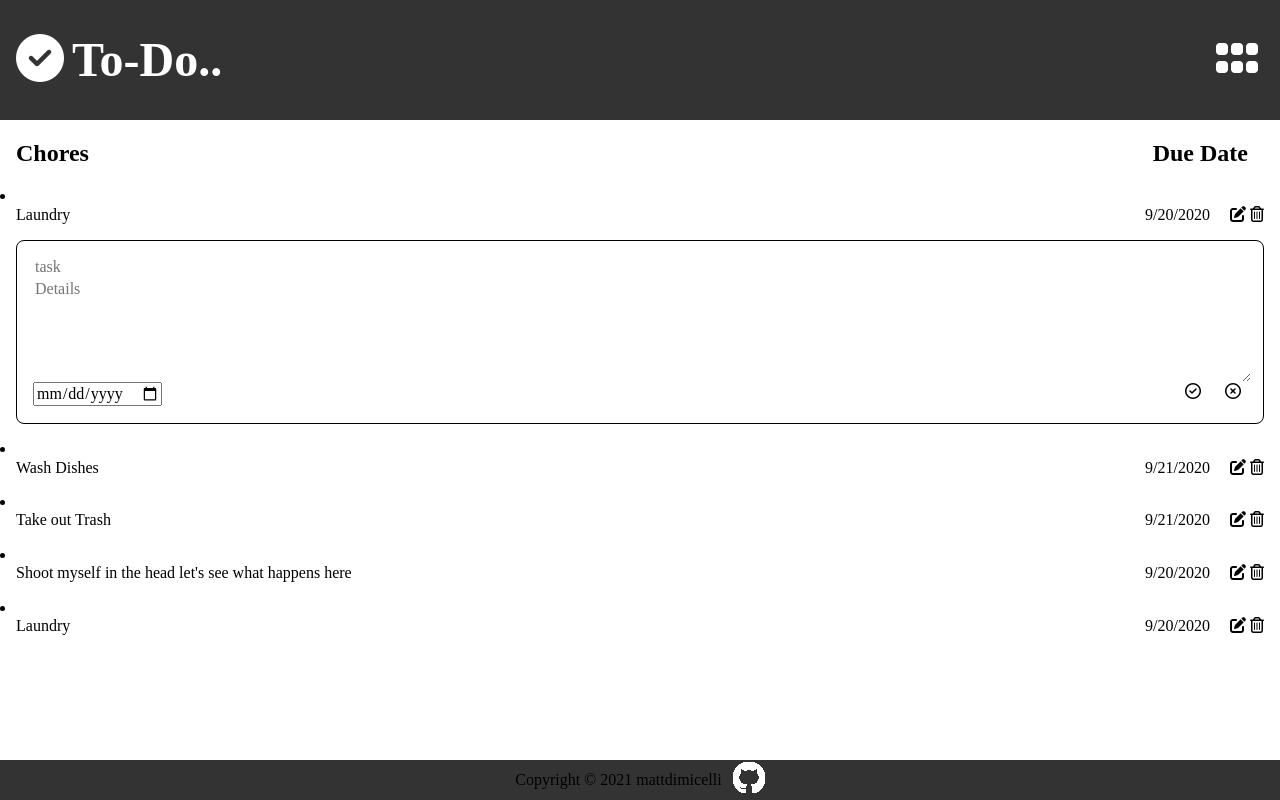
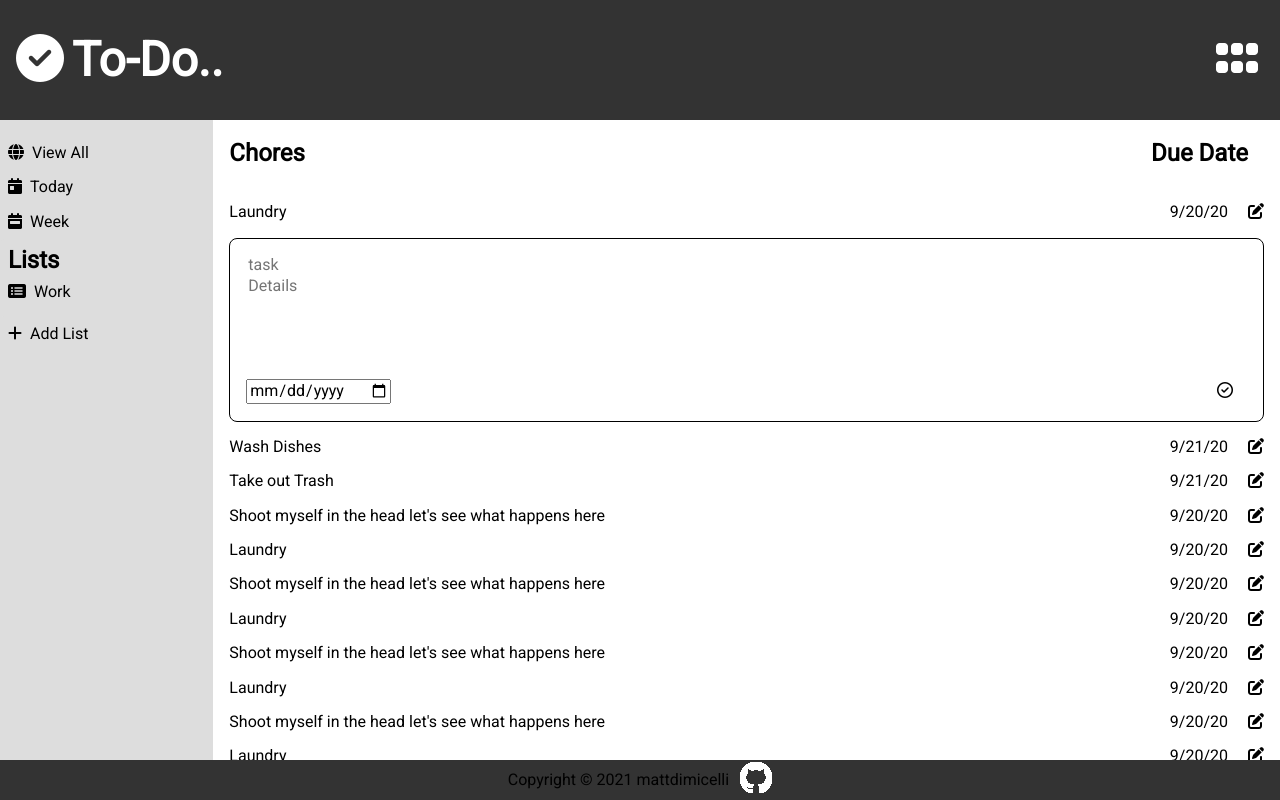
Before and after one commit to mattdimicelli/No_Framework_Todo_List_Using_BaaS, a website: page index.html in a window 1280 px wide. Drawn offline with Linux system fonts and the light colour scheme.

Commit message:
completed most styles

```diff
--- a/index.html
+++ b/index.html
@@ -6,6 +6,8 @@
     <meta charset="utf-8">
     <meta name="viewport" content="width=device-width, initial-scale=1.0">
     <title>To Do..</title>
+    <link rel="preconnect" href="https://fonts.gstatic.com">
+    <link href="https://fonts.googleapis.com/css2?family=Roboto&display=swap" rel="stylesheet">
     <script src="https://kit.fontawesome.com/5f90c49f7d.js" crossorigin="anonymous"></script>
     <link rel="stylesheet" href="styles/normalize.css" />
     <link rel="stylesheet" href="styles/styles.css" />
@@ -29,32 +31,30 @@
             </li>
             <li><i class="fas fa-plus"></i></i>Add List</li>
         </ul>
-        <div class="todo-list">
+        <div class="todo-list-wrapper">
             <div class="column-names">
                 <h2 class="list-column-name">Chores</h2>
                 <h2 class="due-date-column-name">Due Date</h2>
             </div>
+            <ul>
                 <li class="todo-item">
                     <div class="task-date-btns">
                         <span class="task">Laundry</span>
                         <div class="date-and-btns">
-                        <span class="due-date">9/20/2020</span>
+                            <span class="due-date">9/20/20</span>
                             <button class="new-note-btn">
                                 <i class="fas fa-edit"></i>
                             </button>
-                        <button class="delete-btn"><i class="far fa-trash-alt"></i></button>
+
                         </div>
                     </div>
                     <div class="task-editor">
                         <form action="" method="get" class="task-editor-form">
                             <input class="task-field" name="task" type="text" placeholder="task" />
                             <textarea class="description-field" name="description" placeholder="Details"></textarea>
-                        <div class="datepicker-addbutton-cancelbutton">
+                            <div class="datepicker-addbutton">
                                 <input class="date-picker" name="due-date" type="date" />
-                            <div class="add-cancel-buttons">
                                 <button class="add-task-btn"><i class="far fa-check-circle"></i></button>
-                                <button class="cancel-task-submission-btn"><i class="far fa-times-circle"></i></button>
-                            </div>
                             </div>
                         </form>
                     </div>
@@ -63,9 +63,9 @@
                     <div class="task-date-btns">
                         <span class="task">Wash Dishes</span>
                         <div class="date-and-btns">
-                        <span class="due-date">9/21/2020</span>
+                            <span class="due-date">9/21/20</span>
                             <button class="new-note-btn"><i class="fas fa-edit"></i></button>
-                        <button class="delete-btn"><i class="far fa-trash-alt"></i></button>
+
                         </div>
                     </div>
                 </li>
@@ -73,9 +73,9 @@
                     <div class="task-date-btns">
                         <span class="task">Take out Trash</span>
                         <div class="date-and-btns">
-                        <span class="due-date">9/21/2020</span>
+                            <span class="due-date">9/21/20</span>
                             <button class="new-note-btn"><i class="fas fa-edit"></i></button>
-                        <button class="delete-btn"><i class="far fa-trash-alt"></i></button>
+
                             <div class="date-and-btns">
                             </div>
                 </li>
@@ -83,9 +83,9 @@
                     <div class="task-date-btns">
                         <span class="task">Shoot myself in the head let's see what happens here</span>
                         <div class="date-and-btns">
-                        <span class="due-date">9/20/2020</span>
+                            <span class="due-date">9/20/20</span>
                             <button class="new-note-btn"><i class="fas fa-edit"></i></button>
-                        <button class="delete-btn"><i class="far fa-trash-alt"></i></button>
+
                         </div>
                     </div>
                 </li>
@@ -93,12 +93,93 @@
                     <div class="task-date-btns">
                         <span class="task">Laundry</span>
                         <div class="date-and-btns">
-                        <span class="due-date">9/20/2020</span>
+                            <span class="due-date">9/20/20</span>
                             <button class="new-note-btn"><i class="fas fa-edit"></i></button>
-                        <button class="delete-btn"><i class="far fa-trash-alt"></i></button>
+
                         </div>
                     </div>
                 </li>
+                <li class="todo-item">
+                    <div class="task-date-btns">
+                        <span class="task">Shoot myself in the head let's see what happens here</span>
+                        <div class="date-and-btns">
+                            <span class="due-date">9/20/20</span>
+                            <button class="new-note-btn"><i class="fas fa-edit"></i></button>
+
+                        </div>
+                    </div>
+                </li>
+                <li class="todo-item">
+                    <div class="task-date-btns">
+                        <span class="task">Laundry</span>
+                        <div class="date-and-btns">
+                            <span class="due-date">9/20/20</span>
+                            <button class="new-note-btn"><i class="fas fa-edit"></i></button>
+
+                        </div>
+                    </div>
+                </li>
+                <li class="todo-item">
+                    <div class="task-date-btns">
+                        <span class="task">Shoot myself in the head let's see what happens here</span>
+                        <div class="date-and-btns">
+                            <span class="due-date">9/20/20</span>
+                            <button class="new-note-btn"><i class="fas fa-edit"></i></button>
+
+                        </div>
+                    </div>
+                </li>
+                <li class="todo-item">
+                    <div class="task-date-btns">
+                        <span class="task">Laundry</span>
+                        <div class="date-and-btns">
+                            <span class="due-date">9/20/20</span>
+                            <button class="new-note-btn"><i class="fas fa-edit"></i></button>
+
+                        </div>
+                    </div>
+                </li>
+                <li class="todo-item">
+                    <div class="task-date-btns">
+                        <span class="task">Shoot myself in the head let's see what happens here</span>
+                        <div class="date-and-btns">
+                            <span class="due-date">9/20/20</span>
+                            <button class="new-note-btn"><i class="fas fa-edit"></i></button>
+
+                        </div>
+                    </div>
+                </li>
+                <li class="todo-item">
+                    <div class="task-date-btns">
+                        <span class="task">Laundry</span>
+                        <div class="date-and-btns">
+                            <span class="due-date">9/20/20</span>
+                            <button class="new-note-btn"><i class="fas fa-edit"></i></button>
+
+                        </div>
+                    </div>
+                </li>
+                <li class="todo-item">
+                    <div class="task-date-btns">
+                        <span class="task">Shoot myself in the head let's see what happens here</span>
+                        <div class="date-and-btns">
+                            <span class="due-date">9/20/20</span>
+                            <button class="new-note-btn"><i class="fas fa-edit"></i></button>
+
+                        </div>
+                    </div>
+                </li>
+                <li class="todo-item">
+                    <div class="task-date-btns">
+                        <span class="task">Laundry</span>
+                        <div class="date-and-btns">
+                            <span class="due-date">9/20/20</span>
+                            <button class="new-note-btn"><i class="fas fa-edit"></i></button>
+
+                        </div>
+                    </div>
+                </li>
+            </ul>
         </div>
 
     </div>
--- a/styles/styles.css
+++ b/styles/styles.css
@@ -10,6 +10,7 @@
 
 html {
 	box-sizing: border-box;
+	font-family: 'Roboto', sans-serif;
 }
 
 button {
@@ -25,6 +26,12 @@ h1 {
 
 ul  {
 	list-style-type: none;
+	padding-inline-start: 0;
+}
+
+body {
+	position: relative;
+	max-height: 100vh;
 }
 
 footer {
@@ -35,7 +42,6 @@ footer {
 	height: 5vh;
 	justify-content: center;
 	left: 0;
-	position: absolute;
 	width: 100%;
 }
 
@@ -54,11 +60,14 @@ header {
 	display: flex;
 	flex-direction: column;
 	justify-content: space-between;
+	height: 80vh;
+	overflow: auto;
 }
 
 .copyright {
 	margin-right: 0.7rem;
 }
+
 
 
 .menu {
@@ -156,10 +165,6 @@ header {
 	flex-grow: 0;
 }
 
-.delete-btn {
-	padding: 0;
-}
-
 .new-note-btn {
 	padding: 0;
 	margin-left: 1rem;
@@ -181,6 +186,7 @@ header {
 
 .description-field {
 	height: 100px;
+	resize: none;
 }
 
 .add-task-btn,
@@ -188,11 +194,32 @@ header {
 	display: inline-block;
 }
 
-.datepicker-addbutton-cancelbutton {
+.datepicker-addbutton{
 	display: flex;
 	justify-content: space-between;
 }
 
+
+@media only screen and (min-width: 900px) {
+	.menu {
+		display: block;
+		flex-direction: row;
+		width: 20%;
+		margin-top: 0;
+		margin-bottom: 0;
+		margin-block-end: 0;
+		height: 150vh;
+		align-items: center;
+		overflow: hidden;
+	}
+	.main-container {
+		flex-direction: row;
+
+	}
+	.todo-list-wrapper {
+		width: 100%;
+	}
+}
 
 
 /* Utility classes */
```
Lines whose indentation alone changed are shown as unchanged.
